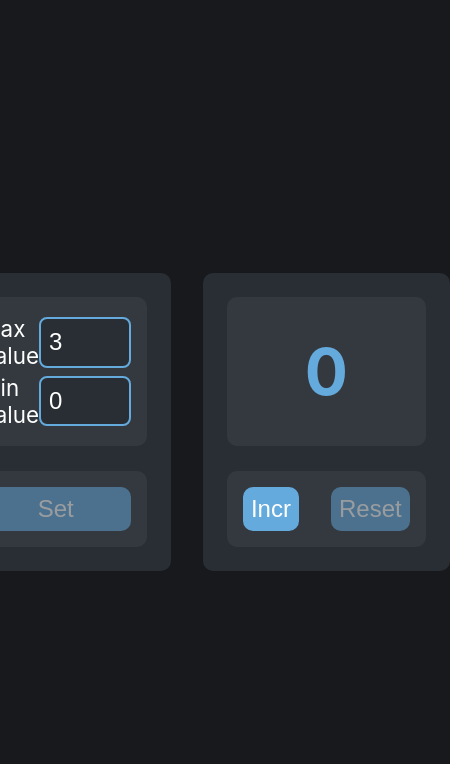
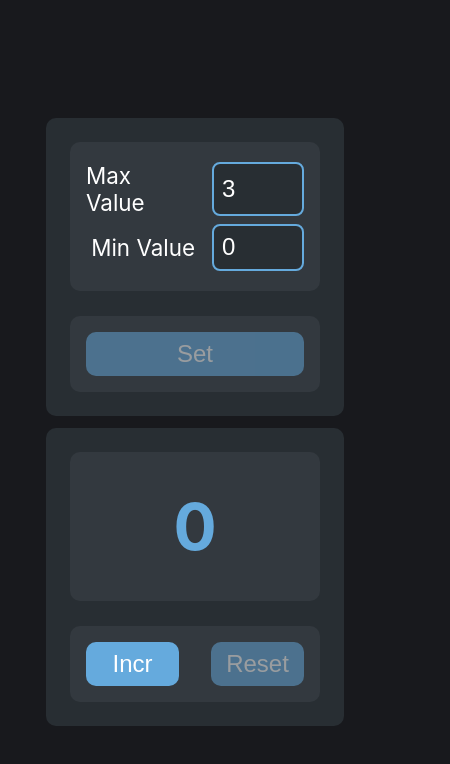
Before and after one commit to mykolao/counter, a React (Create React App) app: page / in a window 390 px wide. Shown: the top 764 px of the page, 450 px wide, since content can reach past the window. Built offline with nearby package versions, Linux system fonts and the light colour scheme.

Commit message:
styling: adaptive

```diff
--- a/src/components/App.css
+++ b/src/components/App.css
@@ -12,6 +12,18 @@
   align-items: center;
   gap: 32px;
   height: 100vh;
+}
+
+@media (max-width: 680px) {
+  .app-container {
+    gap: 12px;
+  }
+}
+
+@media (max-width: 600px) {
+  .app-container {
+    flex-direction: column;
+  }
 }
 
 .block {
```
